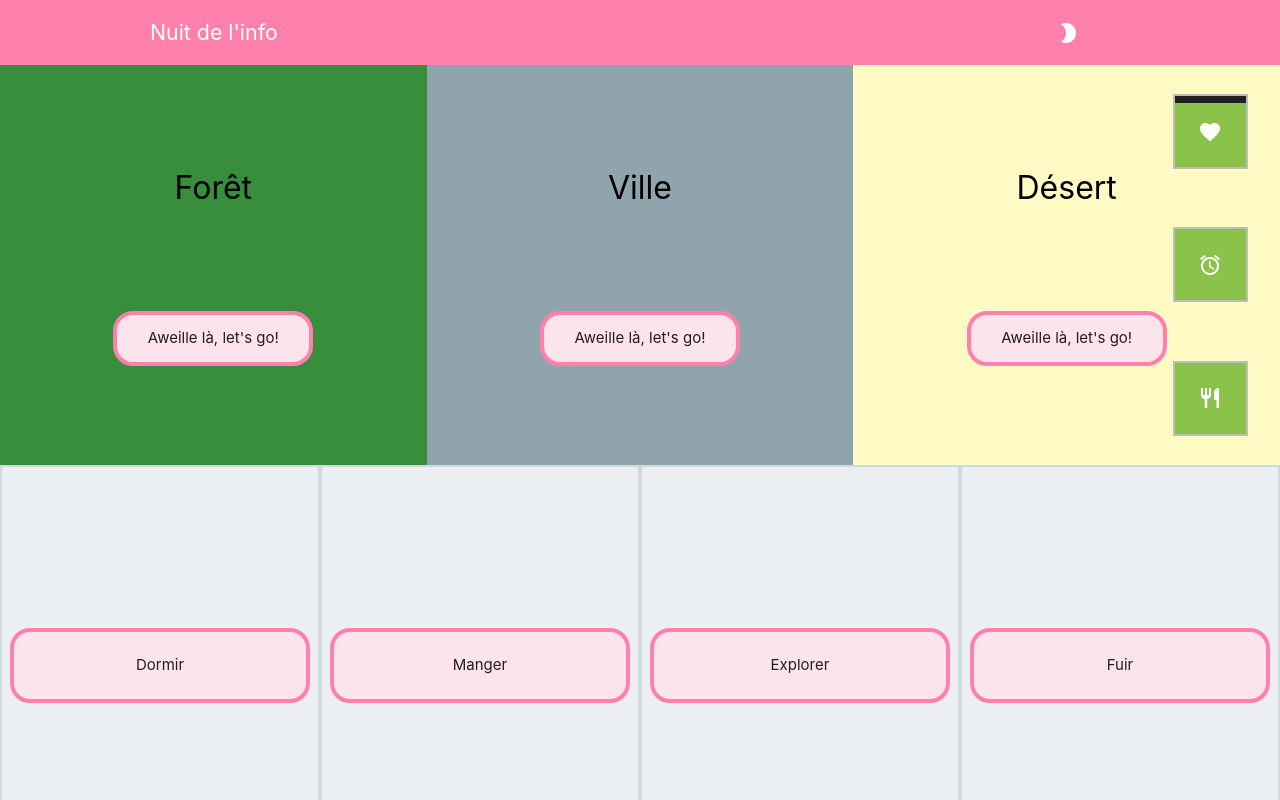
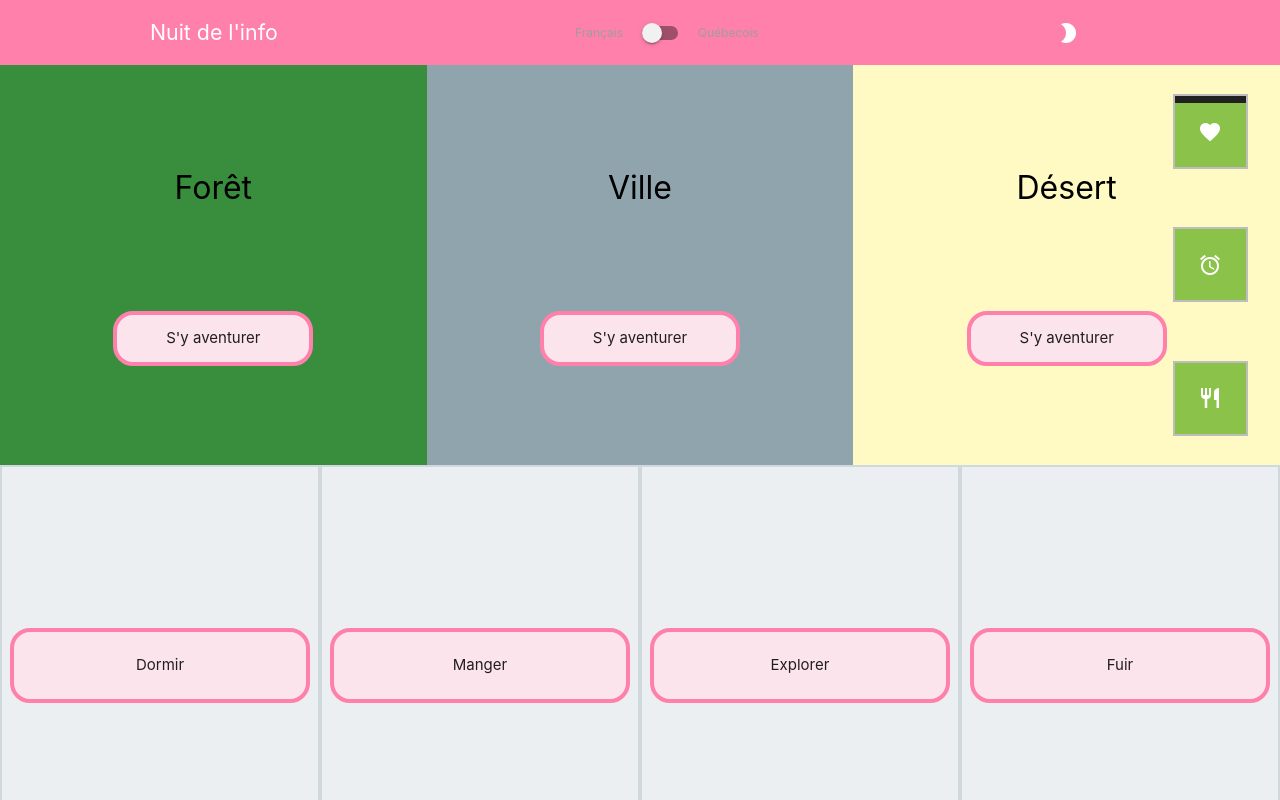
Before and after one commit to Drakandes/NuitInfo, an Angular app in the folder my-app/: page / in a window 1280 px wide. Built offline with nearby package versions, Linux system fonts and the light colour scheme.

Commit message:
Change languages

```diff
--- a/my-app/src/app/nav-header/nav-header.component.css
+++ b/my-app/src/app/nav-header/nav-header.component.css
@@ -30,3 +30,7 @@ margin-right: 200px;
 .page-background-darkmode{
     background: #212121;
 }
+
+.switch{
+    color:white
+}
--- a/my-app/src/app/nav-header/nav-header.component.html
+++ b/my-app/src/app/nav-header/nav-header.component.html
@@ -1,7 +1,15 @@
 <div class="nav-header-box" [ngClass]="{'nav-header-box-darkmode' : darkmode.isDarkmode}">
-  <div class="col s12 offset-s2 nav-header-title valign-wrapper">
-    <div >
+  <div class="nav-header-title flexbox-row-start center-vertically">
+    <div class = "first-item">
       Nuit de l'info
+    </div>
+    <div class="switch last-item-nogrow">
+      <label>
+        Français
+        <input type="checkbox" (click)="changeLanguage()">
+        <span class="lever"></span>
+        Québecois
+      </label>
     </div>
     <i *ngIf="darkmode.isDarkmode" (click)="darkmode.toggleDarkmode()" class="material-icons last-item darkmode-icon">brightness_5</i>
     <i *ngIf="!darkmode.isDarkmode" (click)="darkmode.toggleDarkmode()" class="material-icons last-item darkmode-icon">brightness_2</i>
--- a/my-app/src/app/nav-header/nav-header.component.ts
+++ b/my-app/src/app/nav-header/nav-header.component.ts
@@ -1,5 +1,6 @@
 import { Component, OnInit } from '@angular/core';
 import { DarkModeService } from '../dark-mode.service'
+import { PlayerStatService } from '../player-stat.service';
 
 @Component({
   selector: 'app-nav-header',
@@ -10,7 +11,18 @@ export class NavHeaderComponent implements OnInit {
 
   private darkmodeRange = 100
 
-  constructor(private darkmode: DarkModeService) { }
+  constructor(private darkmode: DarkModeService, private stat: PlayerStatService) { }
+
+  private changeLanguage(){
+    if (this.stat.language === "français")
+    {
+      this.stat.language = "quebecois"
+    }
+    else
+    {
+      this.stat.language = "français"
+    }
+  }
 
   ngOnInit() {
   }
--- a/my-app/src/app/player-stat.service.ts
+++ b/my-app/src/app/player-stat.service.ts
@@ -5,7 +5,7 @@ import { Injectable } from '@angular/core';
 })
 export class PlayerStatService {
 
-  public language = 'quebecois'
+  public language = 'français'
   public gaugeList = ['health', 'sleep', 'hunger']
 
   public gaugeInfo = {
```
